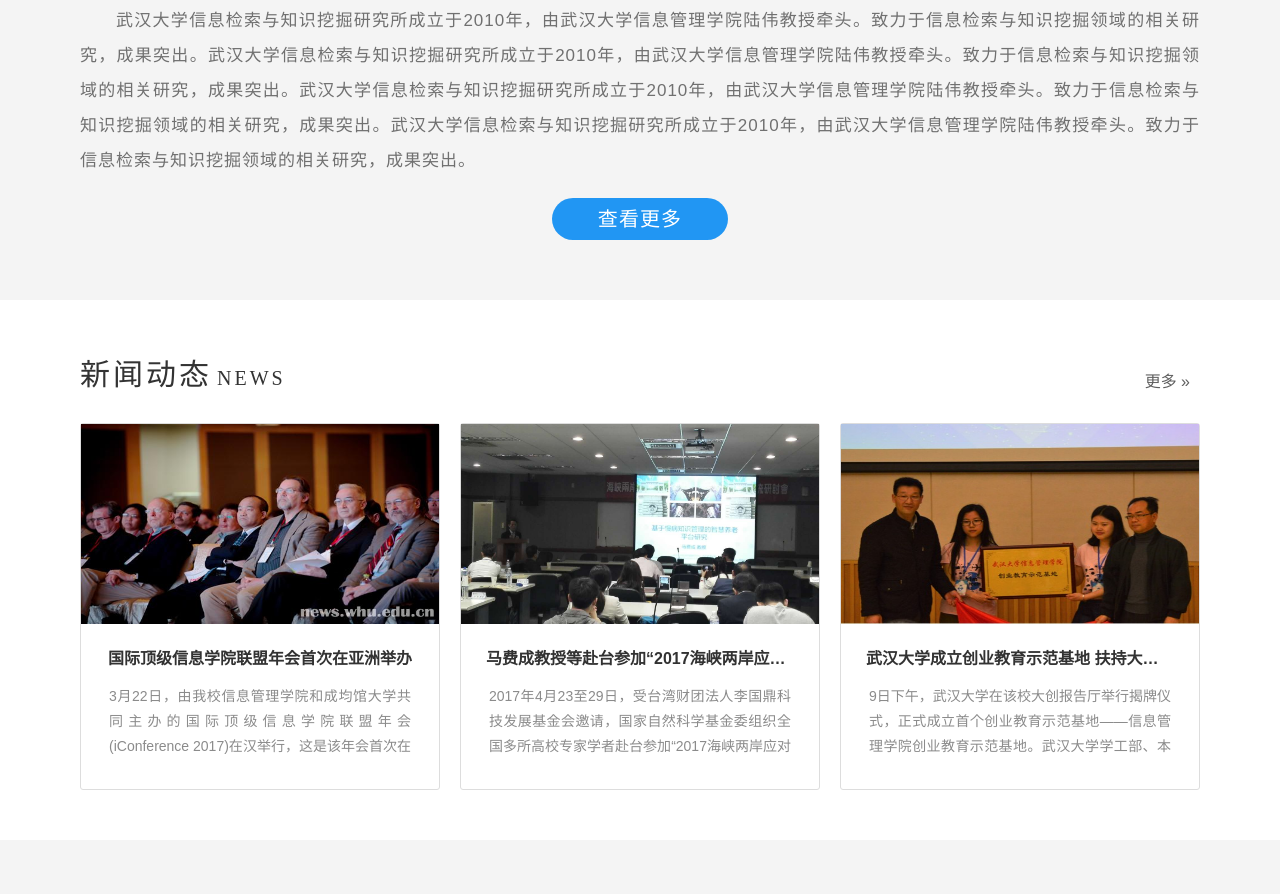
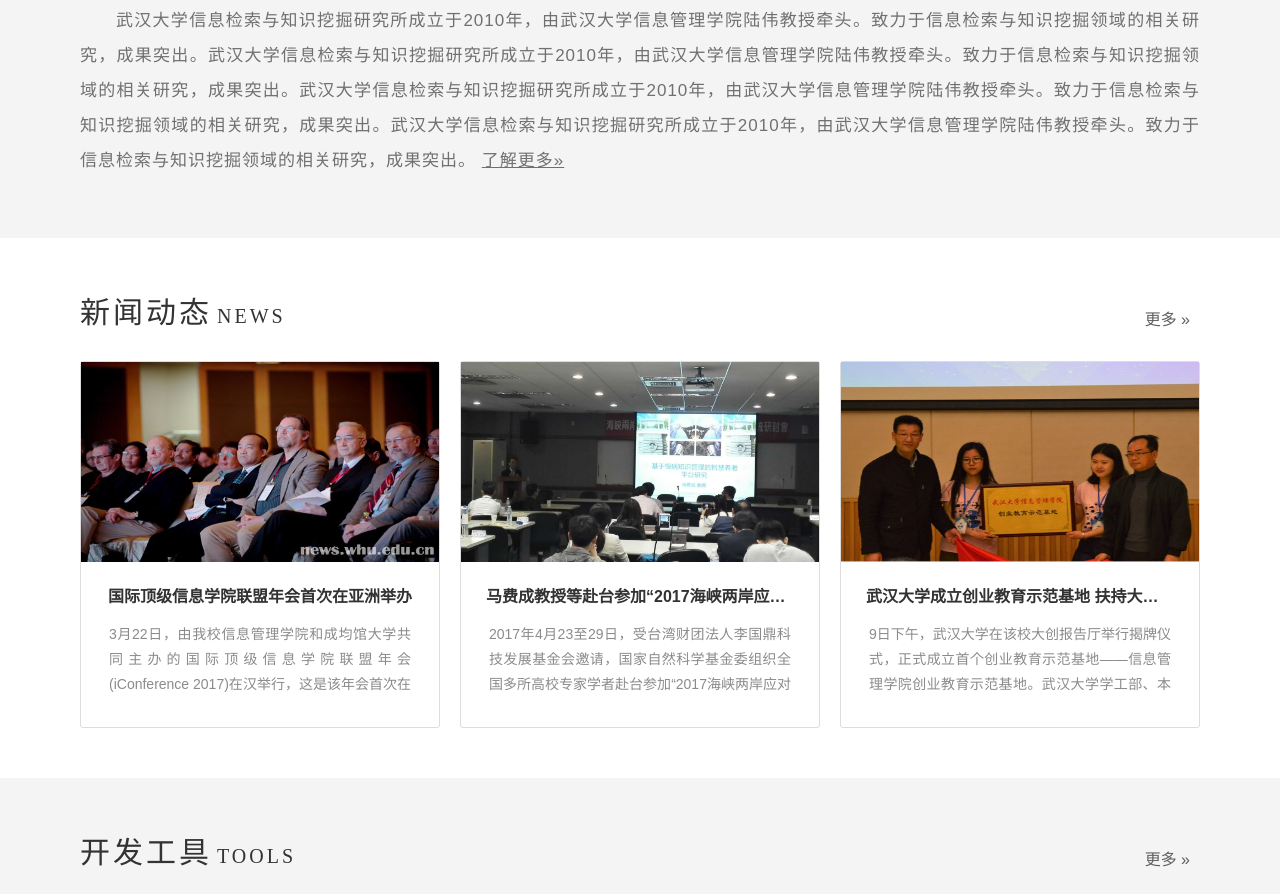
Before and after one commit to zchwhu/ir_lab, a website: page index.html in a window 1280 px wide. Shown: the part 796-1690 px from the top of the page. Drawn offline with Linux system fonts and the light colour scheme; files whose address does not match are found by name.

Commit message:
@dev Modify  'more' button

```diff
--- a/css/less/index.less
+++ b/css/less/index.less
@@ -267,21 +267,8 @@
 }
 
 .ir-intro-more{
-  display: block;
-  width: 176px;
-  height: 42px;
-  line-height: 42px;
-  margin: 20px auto 0;
-  text-align: center;
-  font-size: 20px;
-  letter-spacing: 1.1px;
-  color: #fff;
-  background-color: #2196f3;
-  .borderRadius(45px);
-  .transition(background-color 0.4s ease-in-out 0s);
-  &:hover{
-    background-color: #0277bd;
-  }
+  text-decoration: underline;
+  color: inherit;
 }
 
 .ir-title {
--- a/index.html
+++ b/index.html
@@ -72,8 +72,9 @@
             <h1 class="ir-title">研究所简介</h1>
             <h2 class="ir-subtitle">INTRODUCTION</h2>
             <p>
-                武汉大学信息检索与知识挖掘研究所成立于2010年，由武汉大学信息管理学院陆伟教授牵头。致力于信息检索与知识挖掘领域的相关研究，成果突出。武汉大学信息检索与知识挖掘研究所成立于2010年，由武汉大学信息管理学院陆伟教授牵头。致力于信息检索与知识挖掘领域的相关研究，成果突出。武汉大学信息检索与知识挖掘研究所成立于2010年，由武汉大学信息管理学院陆伟教授牵头。致力于信息检索与知识挖掘领域的相关研究，成果突出。武汉大学信息检索与知识挖掘研究所成立于2010年，由武汉大学信息管理学院陆伟教授牵头。致力于信息检索与知识挖掘领域的相关研究，成果突出。</p>
-            <a class="ir-intro-more" href="#">查看更多</a>
+                武汉大学信息检索与知识挖掘研究所成立于2010年，由武汉大学信息管理学院陆伟教授牵头。致力于信息检索与知识挖掘领域的相关研究，成果突出。武汉大学信息检索与知识挖掘研究所成立于2010年，由武汉大学信息管理学院陆伟教授牵头。致力于信息检索与知识挖掘领域的相关研究，成果突出。武汉大学信息检索与知识挖掘研究所成立于2010年，由武汉大学信息管理学院陆伟教授牵头。致力于信息检索与知识挖掘领域的相关研究，成果突出。武汉大学信息检索与知识挖掘研究所成立于2010年，由武汉大学信息管理学院陆伟教授牵头。致力于信息检索与知识挖掘领域的相关研究，成果突出。
+                <a class="ir-intro-more" href="#">了解更多»</a>
+            </p>
         </div>
     </section>
     <section class="ir-news">
```
Also changed, not shown: css/index.css.
